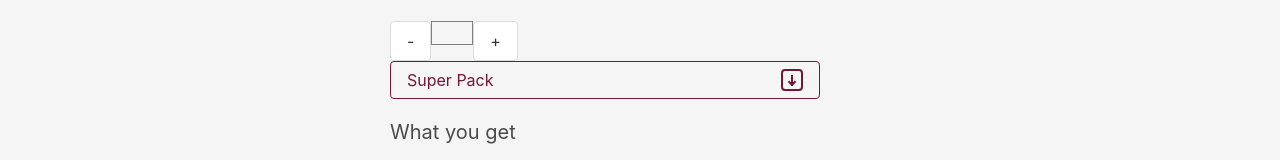
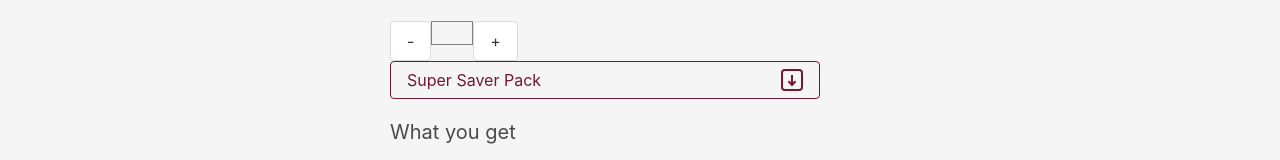
Before and after one commit to mchase007/redcoalv3., a Vue app: page /meal/beef in a window 1280 px wide. Shown: the part 365-525 px from the top of the page. Built offline with nearby package versions, Linux system fonts and the light colour scheme.

Commit message:
test deploy

```diff
--- a/src/components/ProductItem.vue
+++ b/src/components/ProductItem.vue
@@ -41,7 +41,7 @@
 
       <div @click="superPack" class="theButtonz">
         <span>
-          Super Pack
+          Super Saver Pack
         </span>
         <div>
           <span><i v-if="!extras" class="gg-arrow-down-r"></i></span>
```
Also changed, not shown: 11 other files (tests, documents, lock files or other folders).
